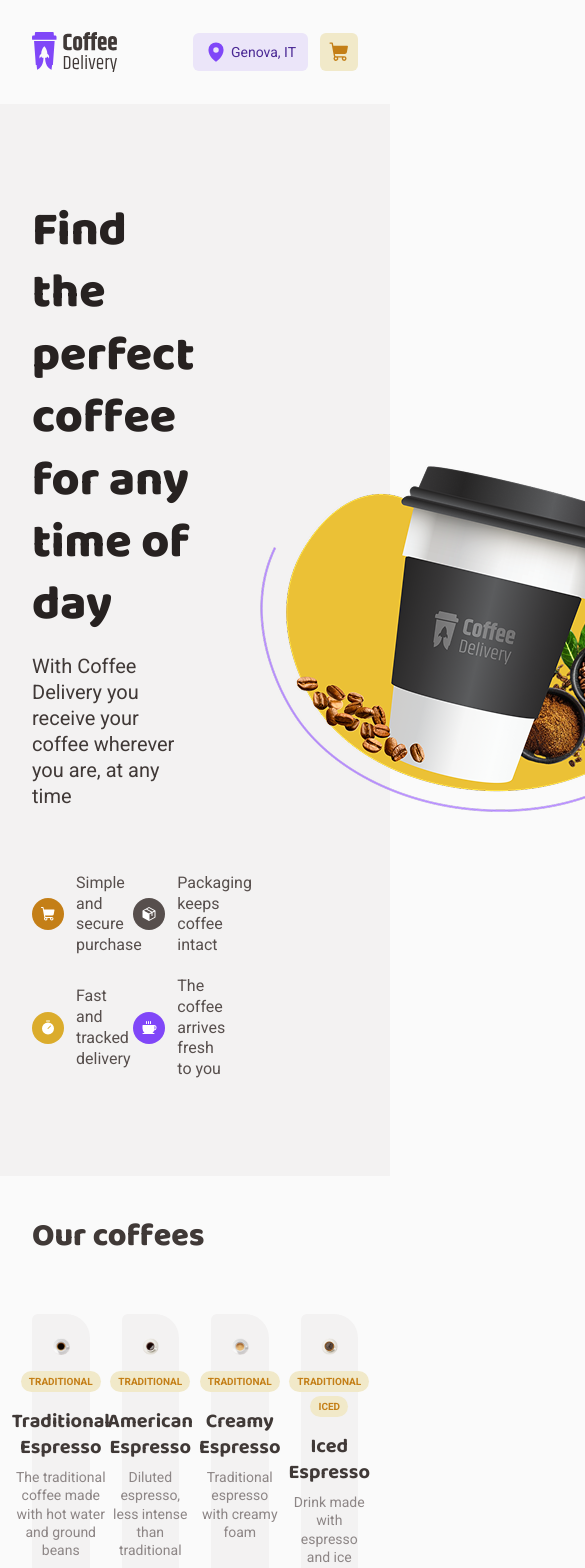
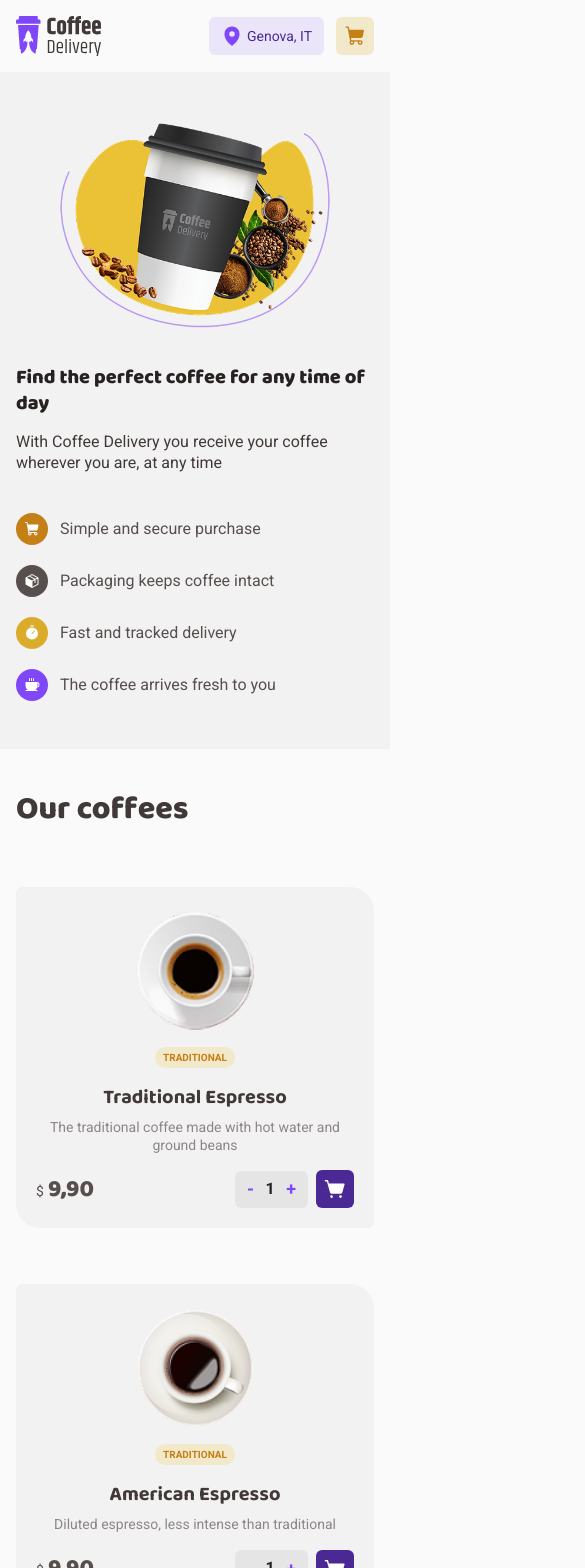
Before and after one commit to jotadagostin/coffeeDelivery, a Next.js app in the folder coffee-delivery/: page / in a window 390 px wide. Shown: the top 1568 px of the page, 585 px wide, since content can reach past the window. Built offline with nearby package versions, Linux system fonts and the light colour scheme.

Commit message:
setting mobile version
all pages now have mobile version

```diff
--- a/coffee-delivery/src/app/checkout/page.tsx
+++ b/coffee-delivery/src/app/checkout/page.tsx
@@ -52,17 +52,17 @@ export default function CheckoutPage() {
   }
 
   return (
-    <main className="max-w-290 mx-auto px-8 py-10">
+    <main className="max-w-290 mx-auto px-4 md:px-8 py-10">
       <h1 className="font-baloo font-extrabold text-title-l text-base-subtitle mb-8">
         Complete your order
       </h1>
 
       <form
-        className="flex gap-8 items-start"
+        className="flex flex-col lg:flex-row gap-8 items-start"
         onSubmit={form.handleSubmit(handleConfirmOrder)}
       >
         {/* left col - forms */}
-        <div className="flex flex-col gap-3 flex-1">
+        <div className="flex flex-col gap-3 flex-1 w-full">
           <AdressForm form={form} />
           <PaymentSelector
             onChange={setPaymentMethod}
@@ -71,7 +71,7 @@ export default function CheckoutPage() {
         </div>
 
         {/* Right col - Cart summary */}
-        <div className="w-md shrink-0">
+        <div className="w-full lg:w-md shrink-0">
           <CartSummary />
         </div>
       </form>
--- a/coffee-delivery/src/app/success/page.tsx
+++ b/coffee-delivery/src/app/success/page.tsx
@@ -29,15 +29,15 @@ export default function SucessPage() {
   };
 
   return (
-    <main className="max-w-290 mx-auto px-8 py-20">
-      <h1 className="font-baloo font-extrabold text-title-l text-yellow-dark">
+    <main className="max-w-290 mx-auto px-4 md:px-8 py-10 md:py-20">
+      <h1 className="font-baloo font-extrabold text-title-m md:text-title-l text-yellow-dark">
         Order confirmed!
       </h1>
-      <p className="text-text-l text-base-subtitle mt-1">
+      <p className="text-text-m md:text-text-l text-base-subtitle mt-1">
         Now just wait and the coffee will arrive soon
       </p>
 
-      <div className="flex items-center justify-between gap-24 mt-10">
+      <div className="flex  flex-col lg:flex-row items-center justify-between gap-10 md:gap-24 mt-10">
         {/* Order details */}
         <div
           className="flex-1 border-2 border-transparent rounded-tl-md rounded-tr-3xl rounded-bl-3xl rounded-br-md p-10 flex flex-col gap-8"
@@ -103,6 +103,7 @@ export default function SucessPage() {
             width={492}
             height={293}
             priority
+            className="w-70 md:w-123"
           />
         </div>
       </div>
--- a/coffee-delivery/src/components/checkout/AddressForm.tsx
+++ b/coffee-delivery/src/components/checkout/AddressForm.tsx
@@ -95,7 +95,7 @@ export function AdressForm({ form }: AddressFormProps) {
       {/* Fields */}
       <div className="flex flex-col gap-4">
         {/* ZIP */}
-        <div className="w-50">
+        <div className="">
           <input
             {...register("zip")}
             onBlur={handleZipBlur}
@@ -120,8 +120,8 @@ export function AdressForm({ form }: AddressFormProps) {
         </div>
 
         {/* Number + Complement */}
-        <div className="flex gap-3">
-          <div className="w-50">
+        <div className="flex flex-col sm:flex-row gap-3">
+          <div className="w-full sm:w-50">
             <input
               {...register("number")}
               placeholder="Number"
@@ -144,8 +144,8 @@ export function AdressForm({ form }: AddressFormProps) {
         </div>
 
         {/* Neighborhood + City + State */}
-        <div className="flex gap-3">
-          <div className="w-50">
+        <div className="flex flex-col sm:flex-row gap-3">
+          <div className="">
             <input
               {...register("neighborhood")}
               placeholder="Neighborhood"
@@ -165,7 +165,7 @@ export function AdressForm({ form }: AddressFormProps) {
               <span className={errorClass}>{errors.city.message}</span>
             )}
           </div>
-          <div className="w-15">
+          <div className="w-full sm:w-15">
             <input
               {...register("state")}
               placeholder="ST"
--- a/coffee-delivery/src/components/checkout/PaymentSelector.tsx
+++ b/coffee-delivery/src/components/checkout/PaymentSelector.tsx
@@ -41,7 +41,7 @@ export function PaymentSelector({ onChange }: PaymentSelectorProps) {
       </div>
 
       {/* Options */}
-      <div className="flex gap-3 ">
+      <div className="flex flex-col sm:flex-row gap-3 ">
         <button
           type="button"
           onClick={() => handleSelect("credit")}
--- a/coffee-delivery/src/components/home/CoffeeList.tsx
+++ b/coffee-delivery/src/components/home/CoffeeList.tsx
@@ -7,11 +7,11 @@ interface CoffeeListProps {
 
 export function CoffeeList({ coffees }: CoffeeListProps) {
   return (
-    <section className="max-w-290 mx-auto px-8 py-10">
+    <section className="max-w-290 mx-auto px-4 md:px-8 py-10">
       <h2 className="font-baloo font-extrabold text-title-l text-base-subtitle mb-14">
         Our coffees
       </h2>
-      <div className="grid grid-cols-4 gap-x-8 gap-y-14">
+      <div className="grid grid-cols-1 sm:grid-cols-2 lg:grid-cols-4 gap-x-8 gap-y-14">
         {coffees.map((coffee) => (
           <CoffeeCard key={coffee.id} coffee={coffee} />
         ))}
--- a/coffee-delivery/src/components/home/HeroSection.tsx
+++ b/coffee-delivery/src/components/home/HeroSection.tsx
@@ -11,21 +11,21 @@ import Image from "next/image";
 export function HeroSection() {
   return (
     <section className="bg-base-card">
-      <div className="max-w-[1160px] mx-auto px-8 py-24 flex items-center justify-between gap-14">
+      <div className="max-w-290 mx-auto px-4 md:px-8 py-12 md:py-24 flex flex-col-reverse md:flex-row items-center justify-between gap-8 md:gap-14">
         {/* Left content */}
-        <div className="flex flex-col gap-16 flex-1">
+        <div className="flex flex-col gap-10 md:gap-16 flex-1">
           <div className="flex flex-col gap-4">
-            <h1 className="font-baloo text-title-xl font-extrabold text-base-title leading-[130%]">
+            <h1 className="font-baloo text-title-s md:text-title-xl font-extrabold text-base-title leading-[130%]">
               Find the perfect coffee for any time of day
             </h1>
-            <p className="text-text-l text-base-subtitle">
+            <p className="text-text-m md:text-text-l text-base-subtitle">
               With Coffee Delivery you receive your coffee wherever you are, at
               any time
             </p>
           </div>
 
           {/* Features grid */}
-          <div className="grid grid-cols-2 gap-x-10 gap-y-5">
+          <div className="grid grid-cols-1 sm:grid-cols-2 gap-x-10 gap-y-5">
             <div className="flex items-center gap-3">
               <span className="bg-yellow-dark p-2 rounded-full text-white">
                 <ShoppingCartIcon size={16} weight="fill" />
@@ -72,6 +72,7 @@ export function HeroSection() {
             width={476}
             height={360}
             priority
+            className="w-70 md:w-119"
           />
         </div>
       </div>
--- a/coffee-delivery/src/components/layout/Header.tsx
+++ b/coffee-delivery/src/components/layout/Header.tsx
@@ -17,7 +17,7 @@ export function Header() {
   }, []);
 
   return (
-    <header className="max-w-290 mx-auto px-8 py-8 flex items-center justify-between">
+    <header className="max-w-290 mx-auto px-4 md:px-8 py-4 md:py-8 flex items-center justify-between">
       <Link href="/">
         <Image
           src="/logo.svg"
```
